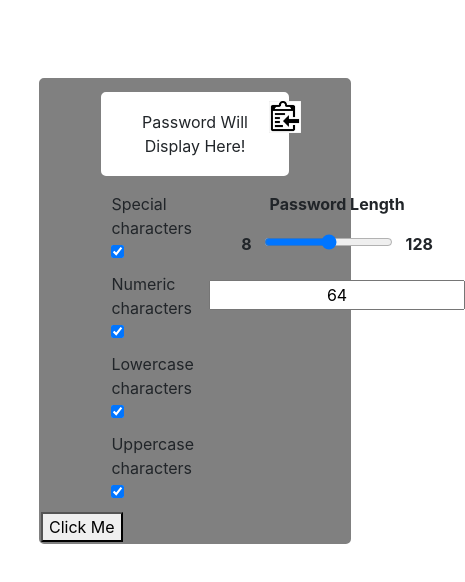
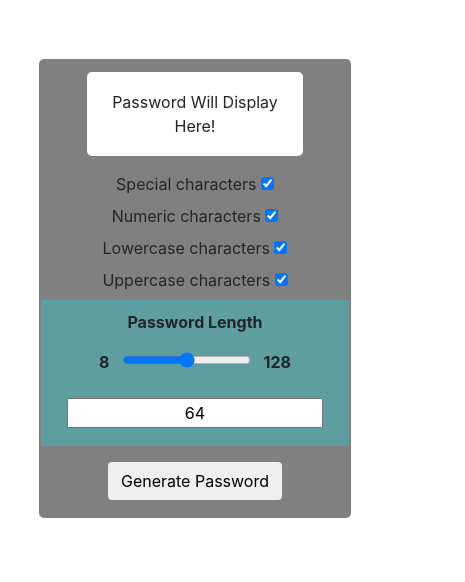
Before and after one commit to ThomasJasonM1/password-generator, a plain HTML site: page index.html in a window 390 px wide. Shown: the whole page, 465 px wide, since content can reach past the window. Drawn offline with nearby package versions, Linux system fonts and the light colour scheme.

Commit message:
Final updates and makes page responsive

```diff
--- a/index.html
+++ b/index.html
@@ -13,12 +13,12 @@
     <div class="wrapper">
         <form action="">
             <div id="password-area-container">
-                <p id="password-area">Password Will Display Here!</p><span><img src="./copy_img.png" alt="Copy to Clipboard"></span>
-
+                <p id="password-area">Password Will Display Here!</p>
             </div>
 
-            <div class="options-wrapper">
-                <div id="password-options">
+            <div class="container">
+                <div class="options-wrapper row">
+                    <div id="password-options" class="col-sm-12 col-md-6" align="center">
                         <label class="container">Special characters
                             <input id="special" onclick="checkbox()" type="checkbox" checked="checked">
                             <span class="checkmark"></span>
@@ -36,7 +36,7 @@
                             <span class="checkmark"></span>
                         </label>
                     </div>
-                <div class="slider">
+                    <div class="slider col-sm-12 col-md-6" align="center">
                         <p><strong>Password Length</strong></p>
                         <span class="font-weight-bold indigo-text mr-2 mt-1">8</span>
                         <form class="range-field w-25">
@@ -47,9 +47,12 @@
                             <input id="character-field" type="text" name="character-value" value="64" onchange="characterCountChanged(event)">
                         </form>
                     </div>
+                    <div id="submit" class="col-sm-12 text-center">
+                        <button class="btn my-3">Generate Password</button>
+                    </div>
+                </div>
             </div>
 
-            <button onclick="submit()">Click Me</button>
         </form>
 
 
--- a/javascript.js
+++ b/javascript.js
@@ -1,4 +1,3 @@
-
 const upperCaseCharacterArray = ['A', 'B', 'C', 'D', 'E', 'F', 'G', 'H', 'I', 'J', 'K', 'L', 'M', 'N', 'O', 'P', 'Q', 'R', 'S', 'T', 'U', 'V', 'W', 'X', 'Y', 'Z'];
 const lowercaseCharacterArray = convertToLower(upperCaseCharacterArray);
 const specialCharacters = ['!','"','#','$','%','&','\'','(',')','*','+',',','-','.','/',':',';','<','=','>','?','@','[','\\',']','^','_','`','{','|','}','~'];
@@ -13,8 +12,6 @@ function convertToLower(upperArray) {
     return lowerArrary;
 }
 
-
-
 function getVariableFromDom(type, name) {
     if (type === 'id') {
         return document.getElementById(name);
@@ -24,8 +21,10 @@ function getVariableFromDom(type, name) {
 
 }
 
-function submit() {
-    // getVariableFromDom('id', 'password-area').innerHTML = '';
+window.onload = function() {
+    document.getElementById('submit').addEventListener('click', (e) => {
+        e.preventDefault();
+
         let passwordResult = '';
         let wantsSpecialCharacters = getVariableFromDom('id', 'special').checked;
         let wantsLowercaseCharacters = getVariableFromDom('id', 'lowercase').checked;
@@ -47,11 +46,8 @@ function submit() {
         let currentCharacter;
 
         for (let x = 1; x <= characters; x++) {
-        console.log(characters);
             currentOption = Math.floor(Math.random() * options.length);
-
             currentCharacter = options[currentOption];
-
             passwordResult.trim();
 
             switch (currentCharacter) {
@@ -71,13 +67,7 @@ function submit() {
         }
 
         getVariableFromDom('id', 'password-area').innerHTML = passwordResult.trim();
-}
-
-
-
-function checkbox(event) {
-    let value = document.getElementsByTagName('input');
-    // console.log('value :', value);
+    })
 }
 
 function characterCountChanged(event) {
@@ -92,5 +82,3 @@ function characterCountChanged(event) {
     sliderValue.value = characterValue;
     passwordLengthField.value = characterValue;
 }
-
-//  TODO password strength bars
--- a/styles.css
+++ b/styles.css
@@ -1,5 +1,6 @@
 body {
     background: lightgray;
+    min-width: 293px;
 }
 
 .options-wrapper {
@@ -11,7 +12,7 @@ body {
     background: grey;
     width: 80%;
     margin: auto;
-    margin-top: 20%;
+    margin-top: 15%;
     padding-top: 3%;
     border: 2px solid grey;
     border-radius: 5px;
@@ -20,7 +21,7 @@ body {
 
 #password-area {
     background: white;
-    width: 61%;
+    width: 70%;
     margin-left: auto;
     margin-right: auto;
     border: 2px solid white;
@@ -28,11 +29,6 @@ body {
     text-align: center;
     padding: 1em;
     overflow-wrap: break-word;
-}
-
-#password-options {
-    margin-left: 18%;
-    width: 40%;
 }
 
 .slider {
@@ -60,14 +56,11 @@ img {
 
 }
 
-@media (min-width: 1300px) {
-    img {
-        right: 10em;
+@media (max-width: 767px) {
+    .slider {
+        background: cadetblue;
+        border: 2px solid cadetblue;
+        padding-bottom: 1em;
+        padding-top: .5em;
     }
 }
-
-@media (min-width: 900px) {
-    img {
-        right: 6em;
-    }
-}
```
Lines whose indentation alone changed are shown as unchanged.
